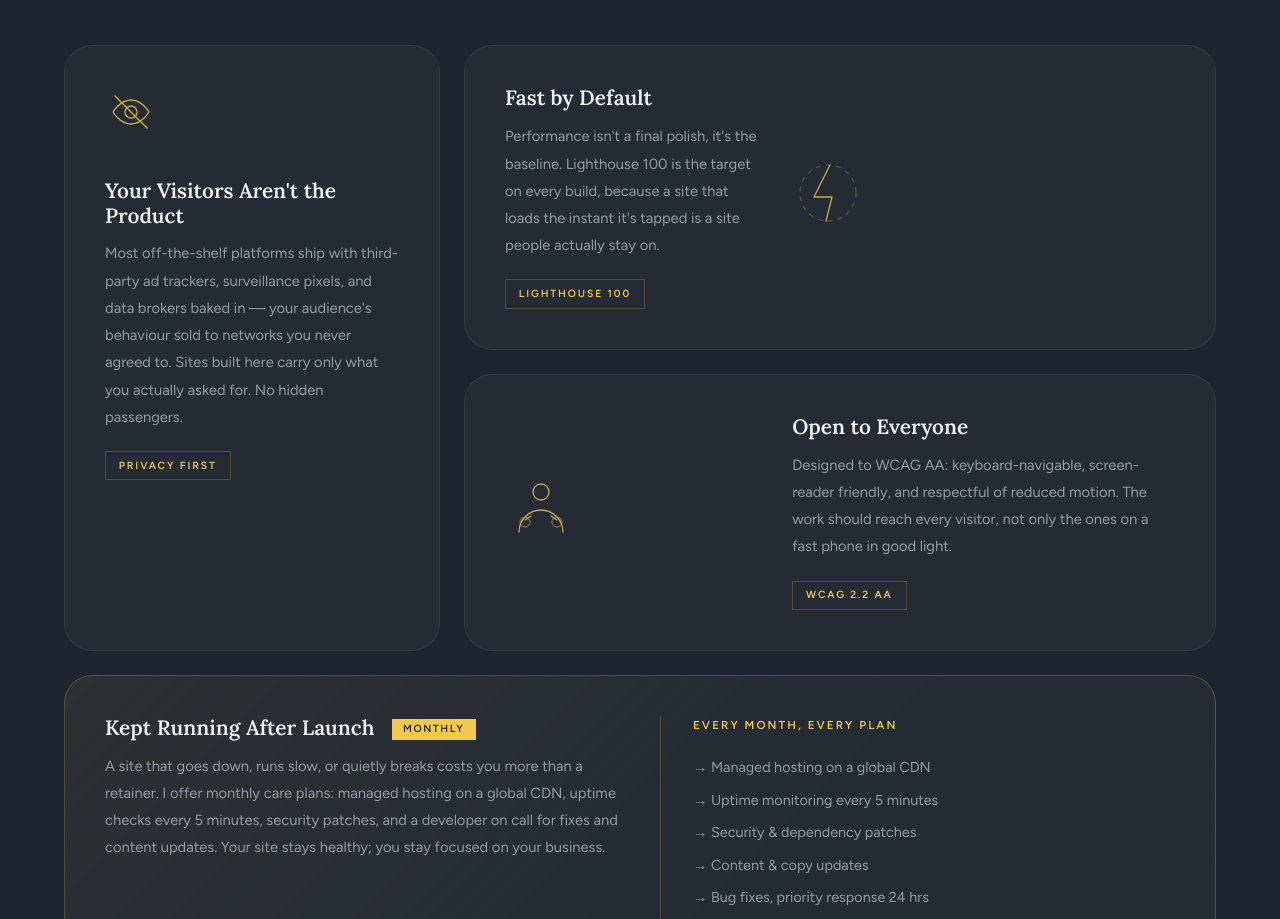
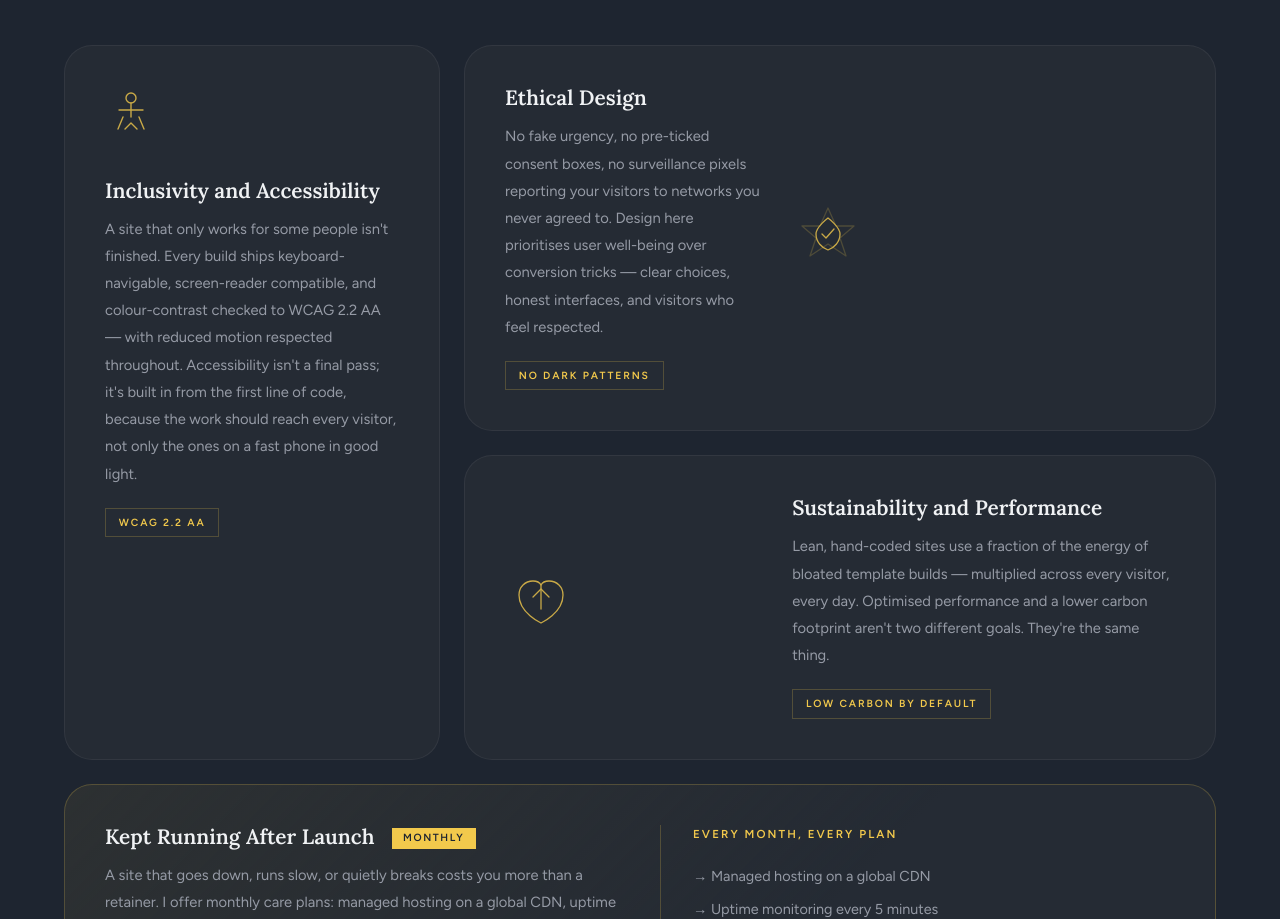
Before and after one commit to julienmann/manndev, a plain HTML site: page index.html in a window 1280 px wide. Shown: the part 3171-4090 px from the top of the page. Drawn offline with nearby package versions, Linux system fonts and the light colour scheme.

Commit message:
standards

```diff
--- a/index.html
+++ b/index.html
@@ -903,53 +903,54 @@ footer{
     <h2 class="principles-h2 fade-up">Three standards every build ships to,<br>plus one way to keep it that way.</h2>
     <div class="principles-grid fade-up">
 
-      <!-- Tall card: Your Visitors Aren't the Product -->
+      <!-- Tall card: Inclusivity and Accessibility -->
       <div class="principle-card principle-tall">
         <div style="color:var(--accent);margin-bottom:2rem;opacity:.8;">
           <svg width="52" height="52" viewBox="0 0 52 52" fill="none" stroke="currentColor" stroke-width="1.4" stroke-linecap="round" stroke-linejoin="round" aria-hidden="true">
-            <path d="M8 26C8 26 15 14 26 14C37 14 44 26 44 26C44 26 37 38 26 38C15 38 8 26 8 26Z"/>
-            <circle cx="26" cy="26" r="6"/>
-            <line x1="10" y1="10" x2="42" y2="42"/>
+            <circle cx="26" cy="12" r="5"/>
+            <path d="M26 17v14"/>
+            <path d="M14 24h24"/>
+            <path d="M18 31l-5 12M34 31l5 12"/>
+            <path d="M20 43l6-6 6 6"/>
           </svg>
         </div>
-        <h3 class="principle-h3">Your Visitors Aren't the Product</h3>
-        <p class="principle-p">Most off-the-shelf platforms ship with third-party ad trackers, surveillance pixels, and data brokers baked in — your audience's behaviour sold to networks you never agreed to. Sites built here carry only what you actually asked for. No hidden passengers.</p>
-        <span class="principle-tag">Privacy first</span>
+        <h3 class="principle-h3">Inclusivity and Accessibility</h3>
+        <p class="principle-p">A site that only works for some people isn't finished. Every build ships keyboard-navigable, screen-reader compatible, and colour-contrast checked to WCAG 2.2 AA — with reduced motion respected throughout. Accessibility isn't a final pass; it's built in from the first line of code, because the work should reach every visitor, not only the ones on a fast phone in good light.</p>
+        <span class="principle-tag">WCAG 2.2 AA</span>
       </div>
 
-      <!-- Right top: Fast by Default -->
+      <!-- Right top: Ethical Design -->
       <div class="principle-card">
         <div class="principle-inner-row">
           <div>
-            <h3 class="principle-h3">Fast by Default</h3>
-            <p class="principle-p">Performance isn't a final polish, it's the baseline. Lighthouse 100 is the target on every build, because a site that loads the instant it's tapped is a site people actually stay on.</p>
-            <span class="principle-tag">Lighthouse 100</span>
+            <h3 class="principle-h3">Ethical Design</h3>
+            <p class="principle-p">No fake urgency, no pre-ticked consent boxes, no surveillance pixels reporting your visitors to networks you never agreed to. Design here prioritises user well-being over conversion tricks — clear choices, honest interfaces, and visitors who feel respected.</p>
+            <span class="principle-tag">No dark patterns</span>
           </div>
           <div class="principle-icon">
             <svg width="72" height="72" viewBox="0 0 72 72" fill="none" stroke="currentColor" stroke-width="1.3" stroke-linecap="round" stroke-linejoin="round" aria-hidden="true">
-              <path d="M38 8 L22 40h18L34 64"/>
-              <circle cx="36" cy="36" r="28" stroke-dasharray="4 6" opacity=".3"/>
+              <path d="M36 10 L44 28 H62 L48 40 L54 58 L36 46 L18 58 L24 40 L10 28 H28 Z" opacity=".25"/>
+              <path d="M24 36 C24 29 36 20 36 20 C36 20 48 29 48 36 C48 44 42 50 36 52 C30 50 24 44 24 36Z"/>
+              <path d="M30 36 L34 40 L42 31"/>
             </svg>
           </div>
         </div>
       </div>
 
-      <!-- Right bottom: Open to Everyone -->
+      <!-- Right bottom: Sustainability and Performance -->
       <div class="principle-card">
         <div class="principle-inner-row">
           <div class="principle-icon">
             <svg width="72" height="72" viewBox="0 0 72 72" fill="none" stroke="currentColor" stroke-width="1.3" stroke-linecap="round" stroke-linejoin="round" aria-hidden="true">
-              <circle cx="36" cy="20" r="8"/>
-              <path d="M14 60c0-12 10-22 22-22s22 10 22 22"/>
-              <path d="M26 44l-6 4M46 44l6 4"/>
-              <circle cx="20" cy="50" r="5" opacity=".5"/>
-              <circle cx="52" cy="50" r="5" opacity=".5"/>
+              <path d="M36 56 C36 56 14 46 14 28 C14 20 20 14 28 14 C32 14 35 16 36 18 C37 16 40 14 44 14 C52 14 58 20 58 28 C58 46 36 56 36 56Z"/>
+              <path d="M36 18 L36 42"/>
+              <path d="M28 30 L36 22 L44 30"/>
             </svg>
           </div>
           <div>
-            <h3 class="principle-h3">Open to Everyone</h3>
-            <p class="principle-p">Designed to WCAG AA: keyboard-navigable, screen-reader friendly, and respectful of reduced motion. The work should reach every visitor, not only the ones on a fast phone in good light.</p>
-            <span class="principle-tag">WCAG 2.2 AA</span>
+            <h3 class="principle-h3">Sustainability and Performance</h3>
+            <p class="principle-p">Lean, hand-coded sites use a fraction of the energy of bloated template builds — multiplied across every visitor, every day. Optimised performance and a lower carbon footprint aren't two different goals. They're the same thing.</p>
+            <span class="principle-tag">Low carbon by default</span>
           </div>
         </div>
       </div>
```
